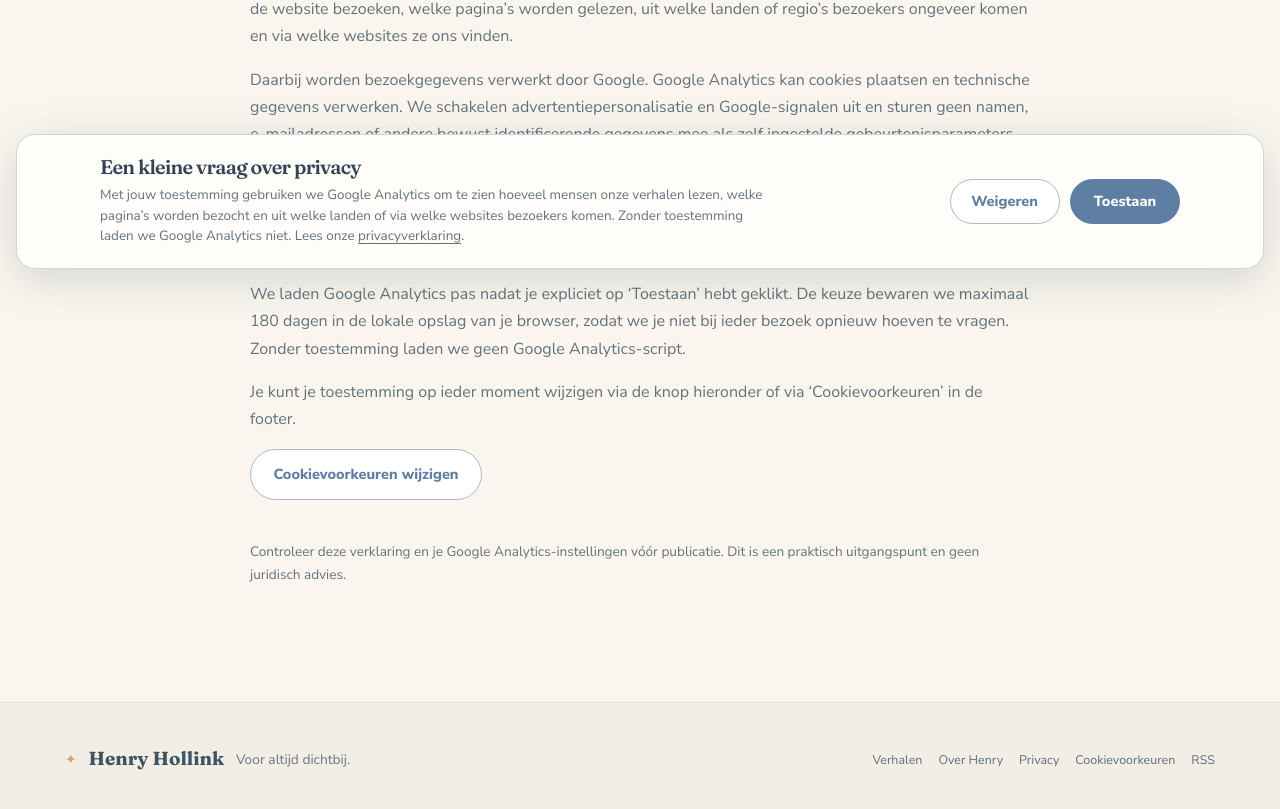
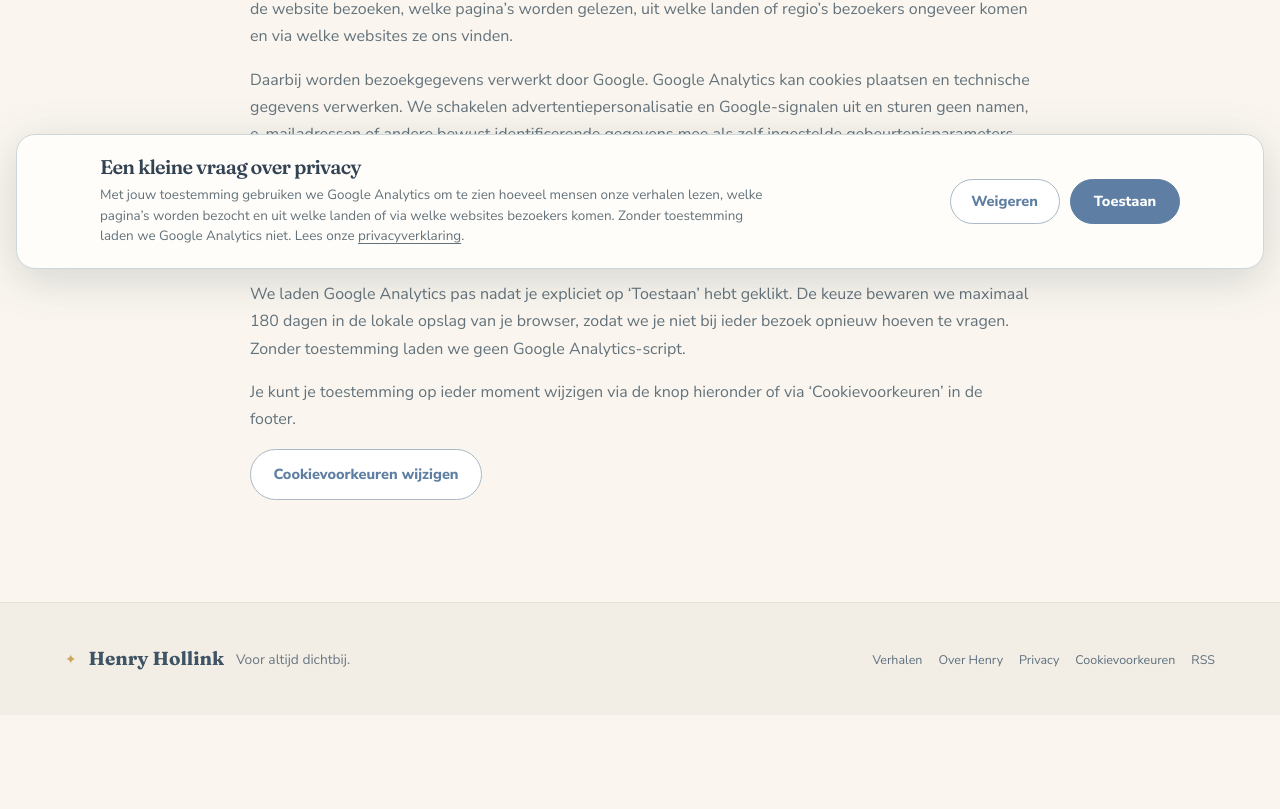
Before and after one commit to mhollink/henry-storybook, a React (Vite) app: page /privacy in a window 1280 px wide. Shown: the part 515-1324 px from the top of the page. After the commit the page ends 1230 px from the top, so only its background shows below. Built offline with nearby package versions, Linux system fonts and the light colour scheme; no server answers.

Commit message:
chore: remove unused legal note

```diff
--- a/src/features/analytics/analytics.ts
+++ b/src/features/analytics/analytics.ts
@@ -13,12 +13,9 @@ declare global {
 }
 
 export function startAnalytics(): void {
+  if (initialized) return;
   if (!measurementId) {
     console.warn("Measurement ID is missing!");
-    return;
-  }
-  if (initialized) {
-    console.warn("Analytics already loaded...");
     return;
   }
   initialized = true;
--- a/src/pages/PrivacyPage.tsx
+++ b/src/pages/PrivacyPage.tsx
@@ -69,11 +69,6 @@ export function PrivacyPage() {
             </p>
           </Fragment>
         )}
-        <p className="legal-page__footnote">
-          Controleer deze verklaring en je Google Analytics-instellingen vóór
-          publicatie. Dit is een praktisch uitgangspunt en geen juridisch
-          advies.
-        </p>
       </article>
     </main>
   );
```
